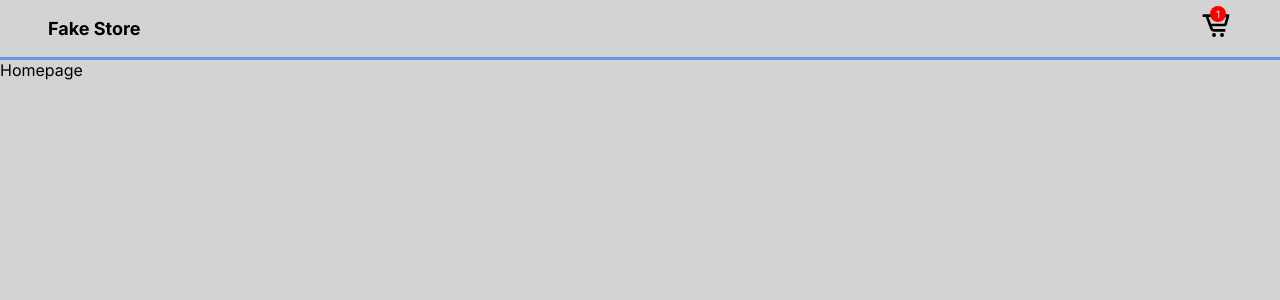
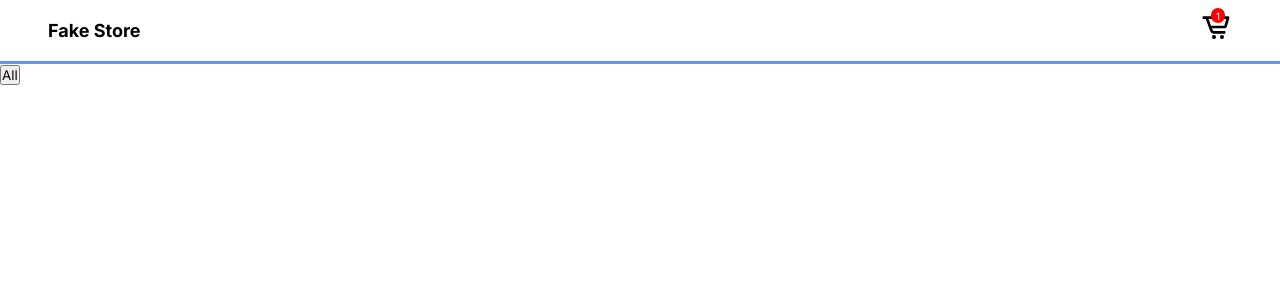
Before and after one commit to remoremote/remote-fakestore, a React (Vite) app: page / in a window 1280 px wide. Shown: the top 300 px of the page. Built offline with nearby package versions, Linux system fonts and the light colour scheme.

Commit message:
small updates

```diff
--- a/src/App.css
+++ b/src/App.css
@@ -8,6 +8,5 @@
 }
 
 .app-container {
-  background-color: lightgrey;
   min-height: 100vh;
 }
--- a/src/components/Header/Header.css
+++ b/src/components/Header/Header.css
@@ -1,5 +1,5 @@
 .header-container {
-    height: 60px;
+    height: 64px;
     display: flex;
     align-items: center;
     justify-content: space-between;
@@ -20,9 +20,9 @@
     position: absolute;
     background-color: red;
     font-size: 10px;
-    padding: 2px 6px;
+    padding: 1.5px 5px;
     color: white;
     border-radius: 24px;
-    top: 6px;
-    right: 54px;
+    top: 8px;
+    right: 55px;
 }
--- a/src/pages/Homepage/Homepage.jsx
+++ b/src/pages/Homepage/Homepage.jsx
@@ -3,7 +3,9 @@ import './Homepage.css'
 
 function Homepage() {
   return (
-    <div>Homepage</div>
+    <div>
+      <button>All</button>
+    </div>
   )
 }
 
```
Also changed, not shown: src/components/ProductCard/ProductCard.jsx (added, +10 -0 lines), src/components/ProductCard/ProductCard.css (added).
